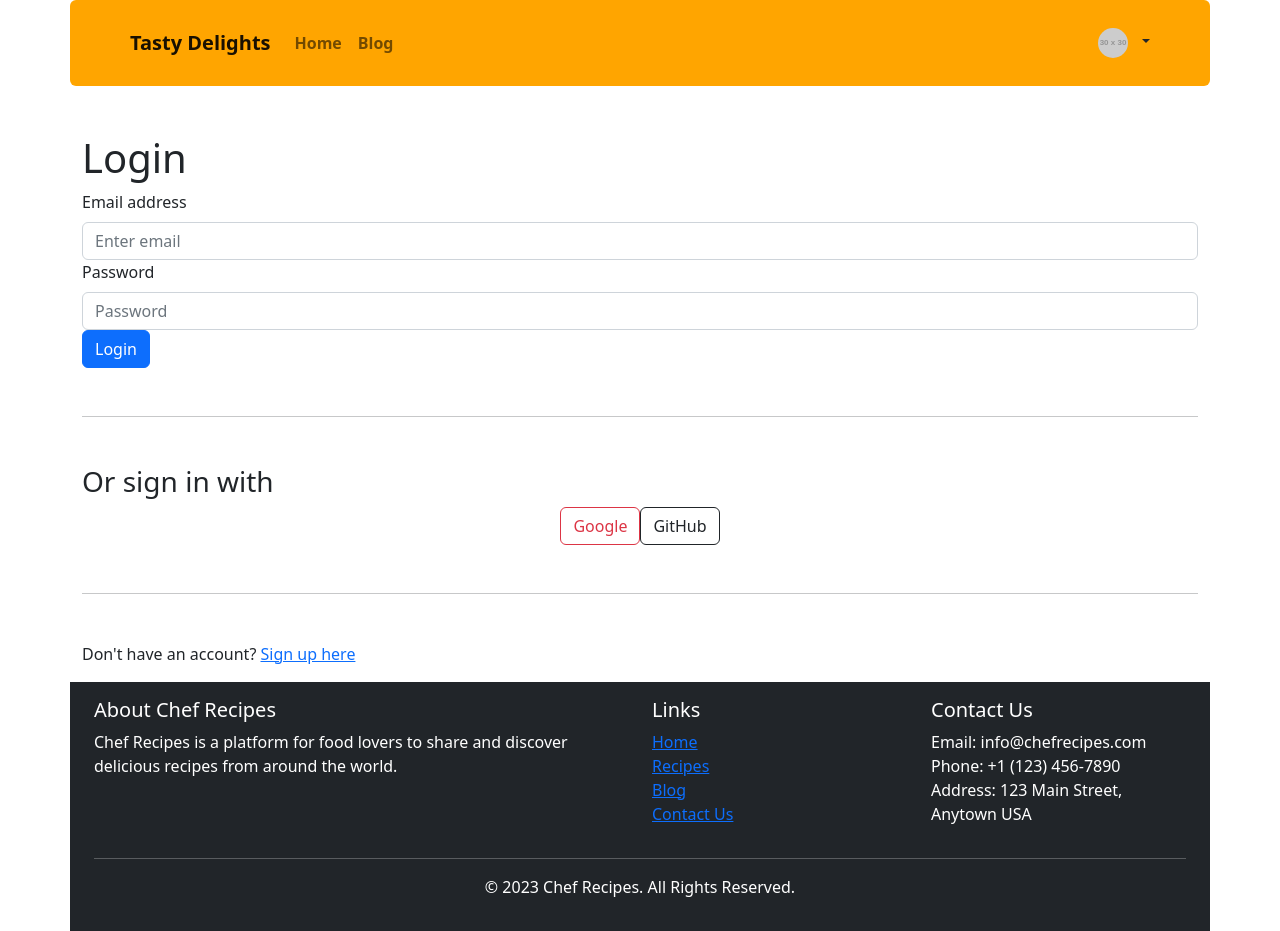
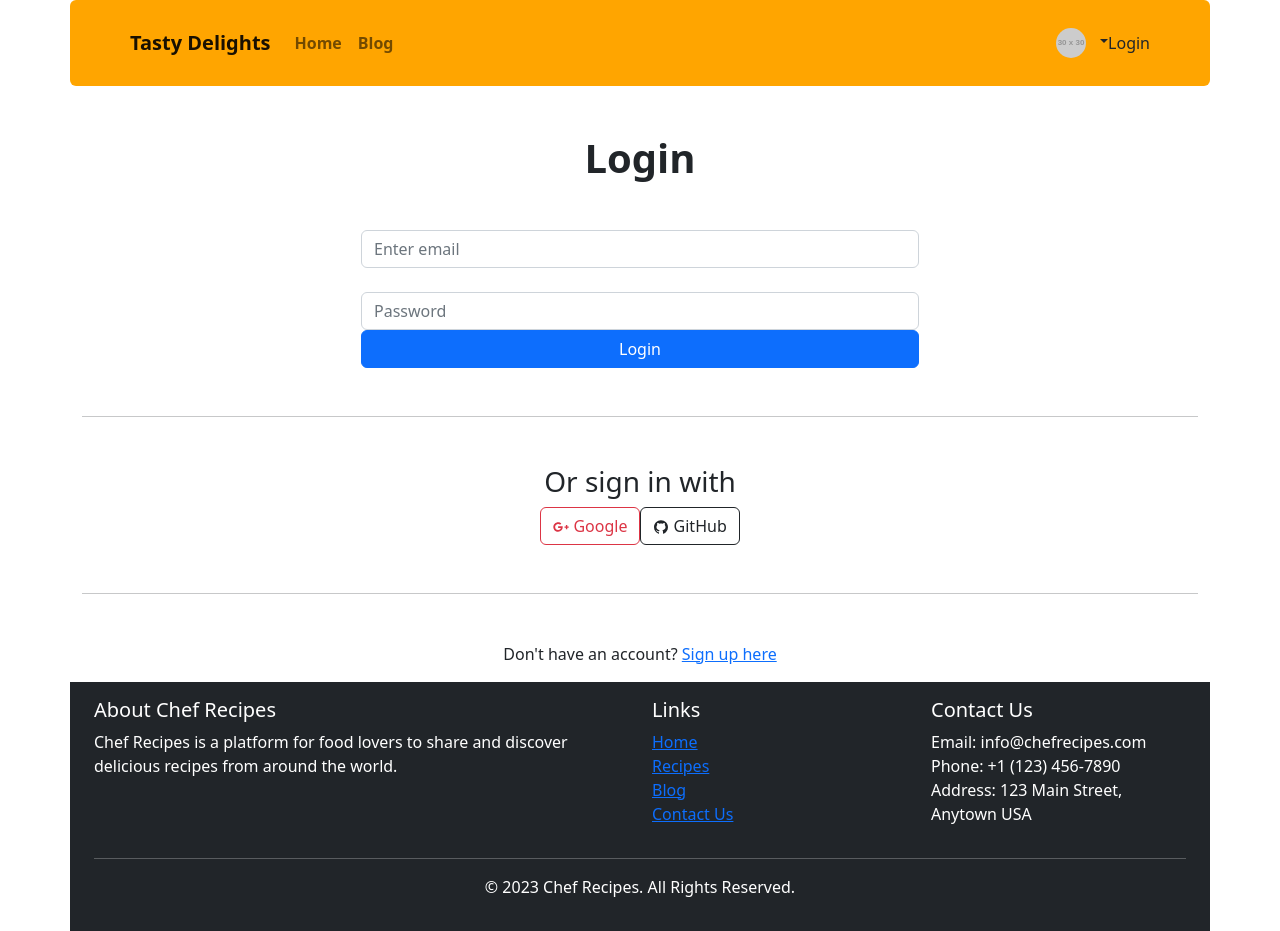
Before and after one commit to Nahidahmmed/Tasty-Delights, a React (Vite) app: page /login in a window 1280 px wide. Built offline with nearby package versions, Linux system fonts and the light colour scheme.

Commit message:
login page

```diff
--- a/package.json
+++ b/package.json
@@ -19,6 +19,7 @@
     "react": "^18.2.0",
     "react-bootstrap": "^2.7.4",
     "react-dom": "^18.2.0",
+    "react-icons": "^4.8.0",
     "react-router-dom": "^6.11.0",
     "sort-by": "^1.2.0"
   },
--- a/src/Components/Login/Login.jsx
+++ b/src/Components/Login/Login.jsx
@@ -1,25 +1,25 @@
 import React from "react";
 import { Form, Button } from "react-bootstrap";
-// import { FontAwesomeIcon } from '@fortawesome/react-fontawesome'
-// import { faGoogle, faGithub } from '@fortawesome/free-brands-svg-icons'
+import { FaGooglePlusG ,  } from 'react-icons/fa';
+import { AiOutlineGithub } from "react-icons/ai";
 import { Link } from "react-router-dom";
 
 const  Login = () => {
   return (
-    <div className="container mt-5">
-      <h1>Login</h1>
+    <div className="container mt-5 text-center">
+      <h1 className="fw-bold text-center">Login</h1>
       <Form>
         <Form.Group controlId="formBasicEmail">
-          <Form.Label>Email address</Form.Label>
-          <Form.Control type="email" placeholder="Enter email" />
+
+          <Form.Control className="mx-auto mt-5" style={{width:"50%"}} type="email" placeholder="Enter email" />
         </Form.Group>
 
         <Form.Group controlId="formBasicPassword">
-          <Form.Label>Password</Form.Label>
-          <Form.Control type="password" placeholder="Password" />
+
+          <Form.Control className="mx-auto mt-4" style={{width:"50%"}} type="password" placeholder="Password" />
         </Form.Group>
 
-        <Button variant="primary" type="submit">
+        <Button style={{width:"50%"}} variant="primary" type="submit">
           Login
         </Button>
       </Form>
@@ -30,10 +30,10 @@ const  Login = () => {
 
       <div className="d-flex justify-content-center">
         <Button variant="outline-danger" className="mr-3">
-           Google
+           <FaGooglePlusG /> Google
         </Button>
         <Button variant="outline-dark">
-           GitHub
+          <AiOutlineGithub></AiOutlineGithub> GitHub
         </Button>
       </div>
 
--- a/src/Shared/Header/Header.jsx
+++ b/src/Shared/Header/Header.jsx
@@ -27,7 +27,7 @@ const  Header = () => {
                 Blog
               </Nav.Link>
             </Nav>
-            {loggedIn ? (
+
               <NavDropdown
                 title={
                   <Image
@@ -42,11 +42,11 @@ const  Header = () => {
                 <NavDropdown.Item>{userName}</NavDropdown.Item>
                 <NavDropdown.Item onClick={handleLogout}>Logout</NavDropdown.Item>
               </NavDropdown>
-            ) : (
+
               <Nav.Link as={Link} to="/login">
                 Login
               </Nav.Link>
-            )}
+
           </Navbar.Collapse>
         </Container>
       </Navbar>
```
Also changed, not shown: 1 other file (tests, documents, lock files or other folders).
